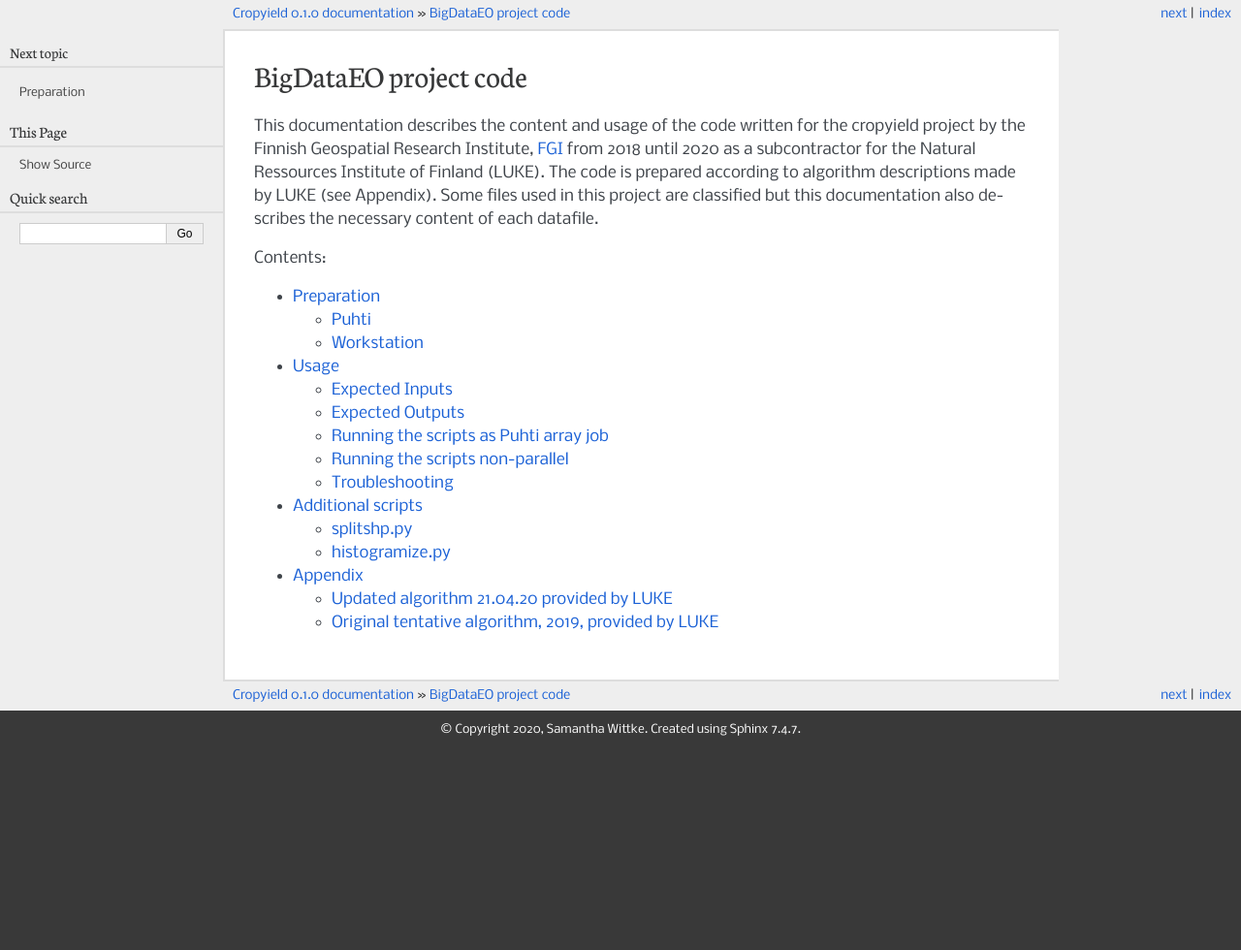
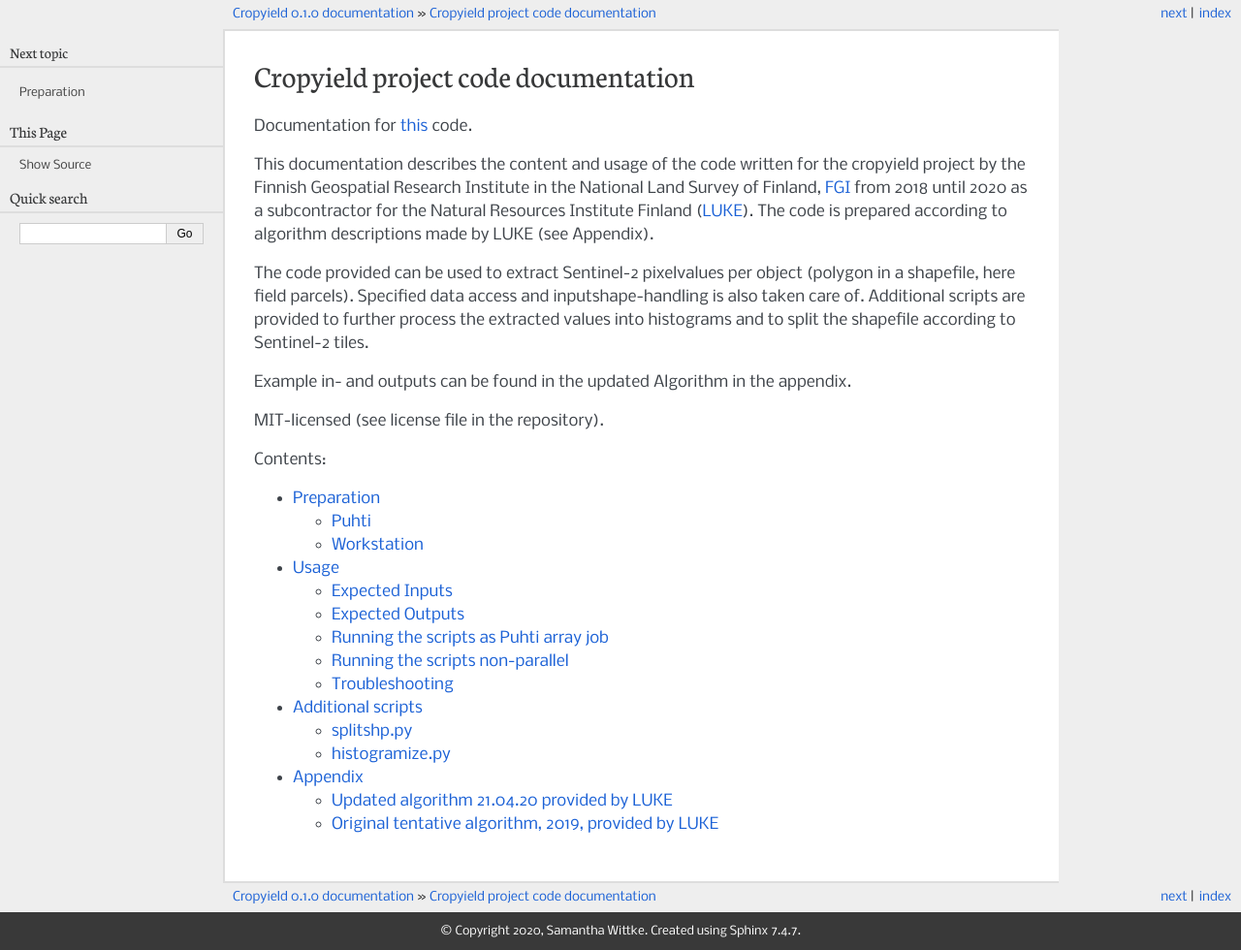
Before and after one commit to lukefi/cropyield, a Sphinx documentation site: the page built from documentation/index.rst, in a window 1280 px wide. Shown: the whole page at 97% size. Built offline with Sphinx 7.4.7, drawn with Linux system fonts in a browser that asks for light colours; before the commit the page ends 900 px from its top, so only the background shows below that.

```diff
--- a/documentation/Appendix.rst
+++ b/documentation/Appendix.rst
@@ -2,7 +2,7 @@ Appendix
 ========
 
 Updated algorithm 21.04.20 provided by LUKE
-------------------------------------------
+--------------------------------------------
 
 :download:`Updated Algorithm <Cropyield_algorithm_update.pdf>`
 
--- a/documentation/Preparation.rst
+++ b/documentation/Preparation.rst
@@ -29,7 +29,7 @@ Workstation
 
 
 Some of above mentioned are not default libraries and have to be installed separately.
-Creating an anaconda environment is suggested. A .yml file is included in the package of which a new environment can be created.
+Creating an `Anaconda <https://www.anaconda.com/>`_ environment is suggested. A .yml file is included in the repository of which a new environment can be created.
 
 | Run
 
--- a/documentation/conf.py
+++ b/documentation/conf.py
@@ -29,7 +29,7 @@ import os
 # Add any Sphinx extension module names here, as strings. They can be
 # extensions coming with Sphinx (named 'sphinx.ext.*') or your custom
 # ones.
-extensions = []
+extensions = ['sphinxcontrib.fulltoc']
 
 # Add any paths that contain templates here, relative to this directory.
 templates_path = ['_templates']
--- a/documentation/index.rst
+++ b/documentation/index.rst
@@ -1,13 +1,20 @@
-.. BigDataEO documentation master file, created by
+.. Cropyield documentation master file, created by
    sphinx-quickstart on Fri Oct  9 18:31:21 2020.
 
-BigDataEO project code
-======================
+Cropyield project code documentation
+=====================================
+
+Documentation for `this <https://github.com/myliheik/cropyield>`_ code.
 
 This documentation describes the content and usage of the code written for the cropyield project by the
-Finnish Geospatial Research Institute, `FGI <https://www.maanmittauslaitos.fi/en/research/departments/remote-sensing-and-photogrammetry>`_ from 2018 until 2020 as a subcontractor for the Natural Ressources Institute of Finland (LUKE).
+Finnish Geospatial Research Institute in the National Land Survey of Finland, `FGI <https://www.maanmittauslaitos.fi/en/research/departments/remote-sensing-and-photogrammetry>`_ from 2018 until 2020 as a subcontractor for the Natural Resources Institute Finland (`LUKE <https://www.luke.fi/en/>`_).
 The code is prepared according to algorithm descriptions made by LUKE (see Appendix).
-Some files used in this project are classified but this documentation also describes the necessary content of each datafile.
+
+The code provided can be used to extract Sentinel-2 pixelvalues per object (polygon in a shapefile, here field parcels). Specified data access and inputshape-handling is also taken care of. Additional scripts are provided to further process the extracted values into histograms and to split the shapefile according to Sentinel-2 tiles.
+
+Example in- and outputs can be found in the updated Algorithm in the appendix.
+
+MIT-licensed (see license file in the repository).
 
 
 Contents:
```
Also changed, not shown: other parts of documentation/Preparation.rst (+2 -2 lines), README.md (+2 -2 lines), documentation/Usage.rst (+4 -3 lines).
